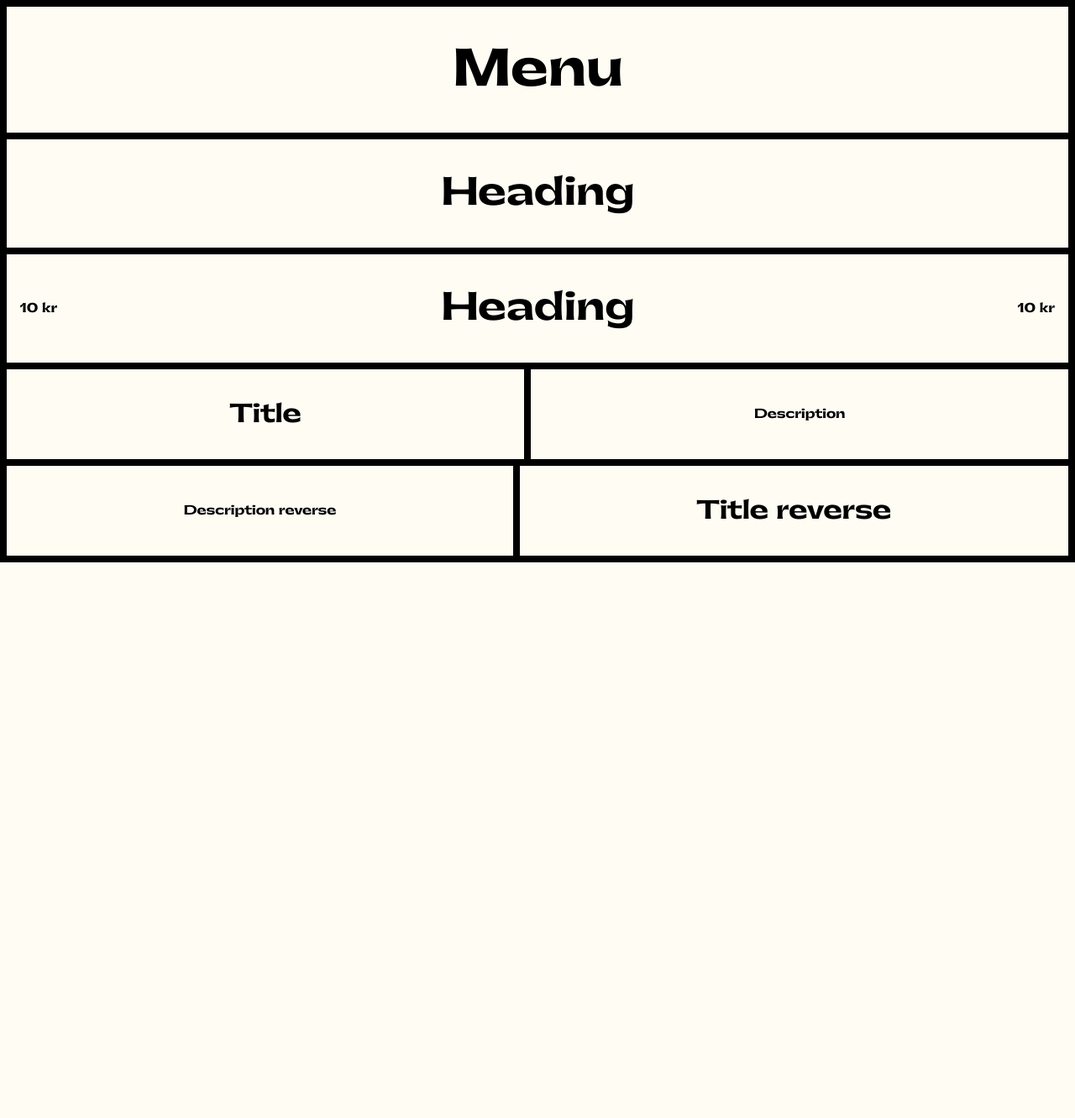
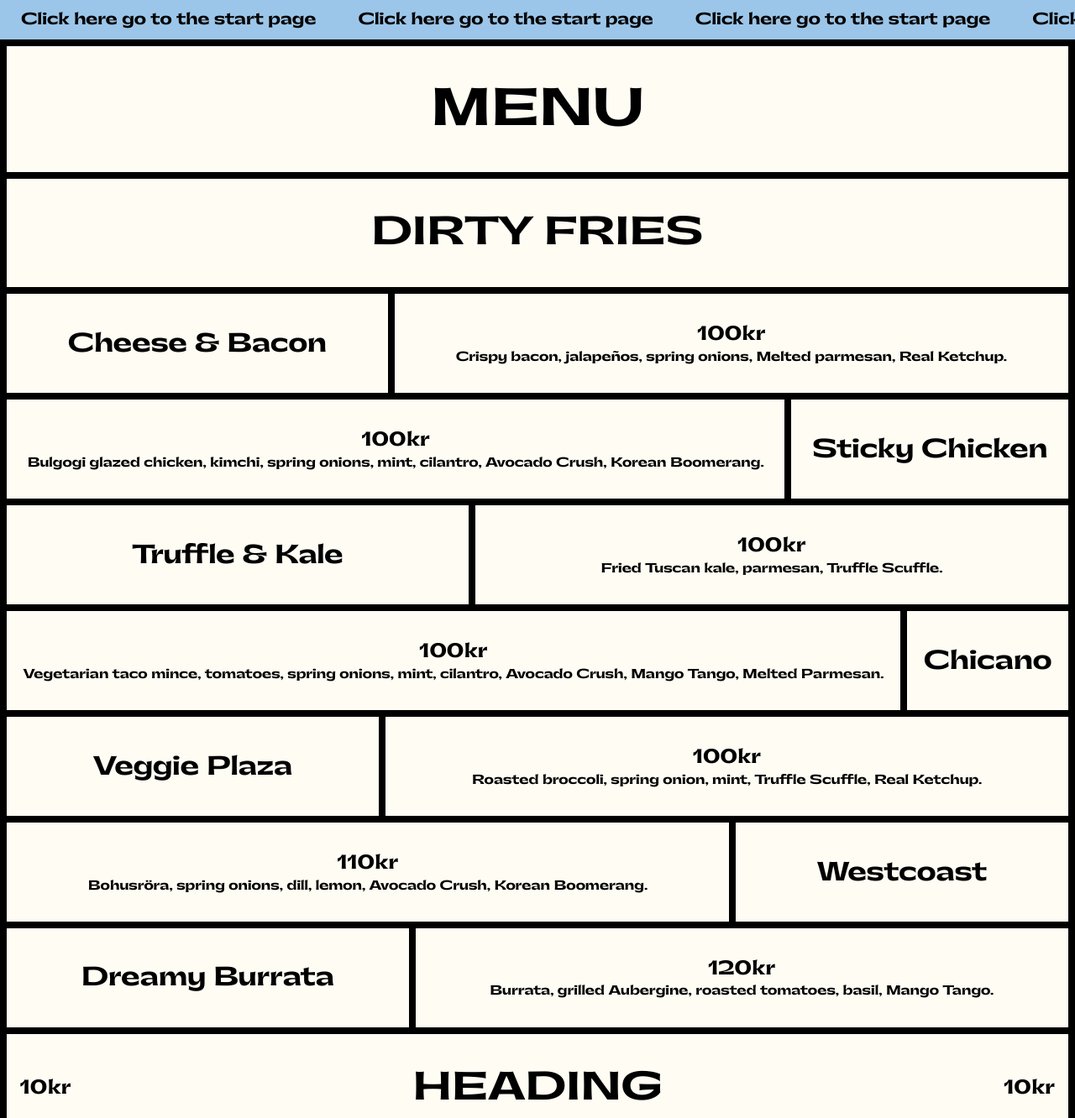
Before and after one commit to beernfries/pre-launch-web, a website: page docs/menu.html in a window 1280 px wide. Shown: the top 1332 px of the page at 84% size. Before the commit the page ends 800 px from the top, so only its background shows below. Drawn offline with Linux system fonts and the light colour scheme.

Commit message:
Update styling on menu

```diff
--- a/docs/menu.html
+++ b/docs/menu.html
@@ -35,17 +35,94 @@
     </script>
   </head>
   <body>
+    <div class="sticky sticky--top">
+      <a href="./index.html" title="Click here go to the start page" class="link link--no-styling">
+        <span class="sr-only">Click here go to the start page</span>
+        <div class="banner banner--reverse" aria-hidden="true">
+          <div class="banner__item">Click here go to the start page</div>
+          <div class="banner__item">Click here go to the start page</div>
+          <div class="banner__item">Click here go to the start page</div>
+          <div class="banner__item">Click here go to the start page</div>
+        </div>
+      </a>
+    </div>
+
     <div class="menu">
       <div class="menu__item">
         <div class="menu__column">
           <h1 class="menu__heading menu__heading--1">Menu</h1>
         </div>
       </div>
+
       <div class="menu__item">
         <div class="menu__column">
-          <h2 class="menu__heading menu__heading--2">Heading</h2>
+          <h2 class="menu__heading menu__heading--2">Dirty Fries</h2>
         </div>
       </div>
+      <div class="menu__item">
+        <div class="menu__column menu__column--nowrap">
+          <h3 class="menu__heading menu__heading--3">Cheese & Bacon</h3>
+        </div>
+        <div class="menu__column">
+          <div class="menu__price">100 kr</div>
+          Crispy bacon, jalapeños, spring onions, Melted parmesan, Real Ketchup.
+        </div>
+      </div>
+      <div class="menu__item menu__item--reverse">
+        <div class="menu__column menu__column--nowrap">
+          <h3 class="menu__heading menu__heading--3">Sticky Chicken</h3>
+        </div>
+        <div class="menu__column">
+          <div class="menu__price">100 kr</div>
+          Bulgogi glazed chicken, kimchi, spring onions, mint, cilantro, Avocado Crush, Korean Boomerang.
+        </div>
+      </div>
+      <div class="menu__item">
+        <div class="menu__column menu__column--nowrap">
+          <h3 class="menu__heading menu__heading--3">Truffle & Kale</h3>
+        </div>
+        <div class="menu__column">
+          <div class="menu__price">100 kr</div>
+          Fried Tuscan kale, parmesan, Truffle Scuffle.
+        </div>
+      </div>
+      <div class="menu__item menu__item--reverse">
+        <div class="menu__column menu__column--nowrap">
+          <h3 class="menu__heading menu__heading--3">Chicano</h3>
+        </div>
+        <div class="menu__column">
+          <div class="menu__price">100 kr</div>
+          Vegetarian taco mince, tomatoes, spring onions, mint, cilantro, Avocado Crush, Mango Tango, Melted Parmesan.
+        </div>
+      </div>
+      <div class="menu__item">
+        <div class="menu__column menu__column--nowrap">
+          <h3 class="menu__heading menu__heading--3">Veggie Plaza</h3>
+        </div>
+        <div class="menu__column">
+          <div class="menu__price">100 kr</div>
+          Roasted broccoli, spring onion, mint, Truffle Scuffle, Real Ketchup.
+        </div>
+      </div>
+      <div class="menu__item menu__item--reverse">
+        <div class="menu__column menu__column--nowrap">
+          <h3 class="menu__heading menu__heading--3">Westcoast</h3>
+        </div>
+        <div class="menu__column">
+          <div class="menu__price">110 kr</div>
+          Bohusröra, spring onions, dill, lemon, Avocado Crush, Korean Boomerang.
+        </div>
+      </div>
+      <div class="menu__item">
+        <div class="menu__column menu__column--nowrap">
+          <h3 class="menu__heading menu__heading--3">Dreamy Burrata</h3>
+        </div>
+        <div class="menu__column">
+          <div class="menu__price">120 kr</div>
+          Burrata, grilled Aubergine, roasted tomatoes, basil, Mango Tango.
+        </div>
+      </div>
+
       <div class="menu__item">
         <div class="menu__column">
           <div class="menu__sideinfo">
--- a/docs/scss/imports/imports-lt-sm.scss
+++ b/docs/scss/imports/imports-lt-sm.scss
@@ -1,7 +1,7 @@
 /// Import files using @use for styling in the breakpoint 'lt-sm'
 
 // Components
-// @use '../materials/components/[component_name]/[component_name]-lt-sm';
+@use '../materials/components/menu/menu-lt-sm';
 
 // Layout
 // @use '../materials/layout/[layout_name]/[layout_name]-lt-sm';
--- a/docs/scss/imports/imports-sm.scss
+++ b/docs/scss/imports/imports-sm.scss
@@ -1,7 +1,7 @@
 /// Import files using @use for styling in the breakpoint 'sm'
 
 // Components
-// @use '../materials/components/[component_name]/[component_name]-sm';
+@use '../materials/components/menu/menu-sm';
 
 // Layout
 // @use '../materials/layout/[layout_name]/[layout_name]-sm';
--- /dev/null
+++ b/docs/scss/materials/components/menu/menu-lt-sm.scss
@@ -0,0 +1,13 @@
+@use '../../../helpers' as *;
+
+.menu {
+  &__item {
+    padding: size(2);
+  }
+
+  &__column {
+    & + & {
+      margin-top: size(2);
+    }
+  }
+}
--- /dev/null
+++ b/docs/scss/materials/components/menu/menu-sm.scss
@@ -0,0 +1,33 @@
+@use '../../../helpers' as *;
+
+.menu {
+  $root: &;
+
+  &__item {
+    @include flex-display;
+    @include align-items(stretch);
+    @include justify-content(center);
+  }
+
+  &__column {
+    @include flex(1 1 auto);
+    @include flex-display;
+    @include flex-direction(column);
+    @include align-items(center);
+    @include justify-content(center);
+    padding: size(4) size(2);
+
+    &--nowrap {
+      @include flex-shrink(0);
+    }
+
+    & + & {
+      border-left: size(1) solid color(text, main);
+
+      #{$root}__item--reverse & {
+        border-left: 0;
+        border-right: size(1) solid color(text, main);
+      }
+    }
+  }
+}
--- a/docs/scss/materials/components/menu/menu.scss
+++ b/docs/scss/materials/components/menu/menu.scss
@@ -1,16 +1,10 @@
 @use '../../../helpers' as *;
 
 .menu {
-  $root: &;
-
   border: size(1) solid color(text, main);
   text-align: center;
 
   &__item {
-    @include flex-display;
-    @include align-items(stretch);
-    @include justify-content(center);
-
     & + & {
       border-top: size(1) solid color(text, main);
     }
@@ -20,36 +14,17 @@
     }
   }
 
-  &__column {
-    @include flex(1 1 auto);
-    @include flex-display;
-    @include align-items(center);
-    @include justify-content(center);
-    padding: size(4) size(2);
-
-    &--nowrap {
-      @include flex-shrink(0);
-    }
-
-    & + & {
-      border-left: size(1) solid color(text, main);
-
-      #{$root}__item--reverse & {
-        border-left: 0;
-        border-right: size(1) solid color(text, main);
-      }
-    }
-  }
-
   &__heading {
     margin: 0;
 
     &--1 {
       font-size: 4rem;
+      text-transform: uppercase;
     }
 
     &--2 {
       font-size: 3rem;
+      text-transform: uppercase;
     }
 
     &--3 {
@@ -60,9 +35,9 @@
   // Sideinfo
   // Horizontally place information on either side
   &__sideinfo {
-    @include flex(1 1 auto);
     @include flex-display;
     @include align-items(center);
+    width: 100%;
     gap: size(2);
 
     &-outer {
@@ -75,6 +50,7 @@
   }
 
   &__price {
-    letter-spacing: 0; // Remove letter spacing between price and unit
+    font-size: 1.5rem;
+    word-spacing: -0.25em; // Remove letter spacing between price and unit
   }
 }
```
Also changed, not shown: docs/css/styles.css, 1 other file.
